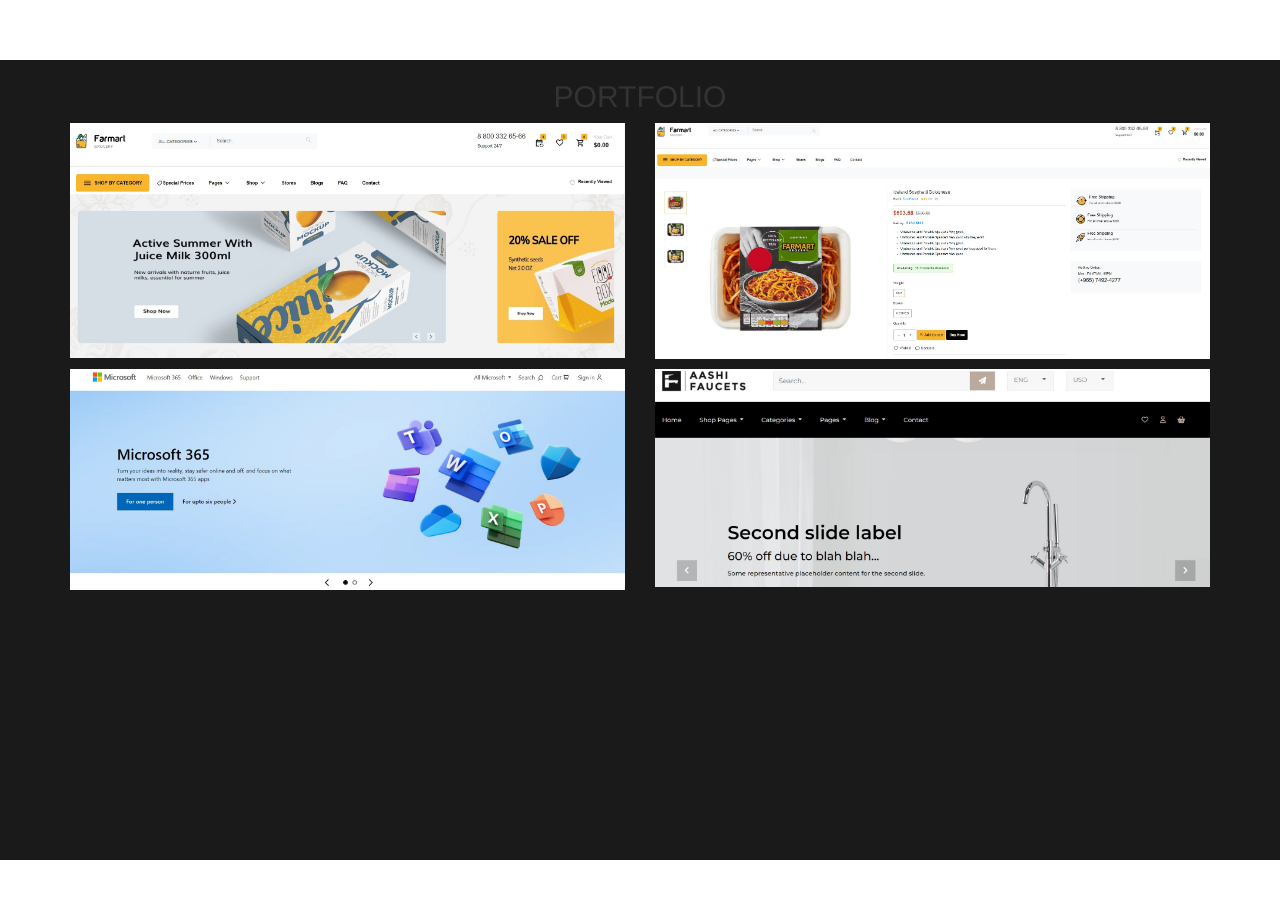
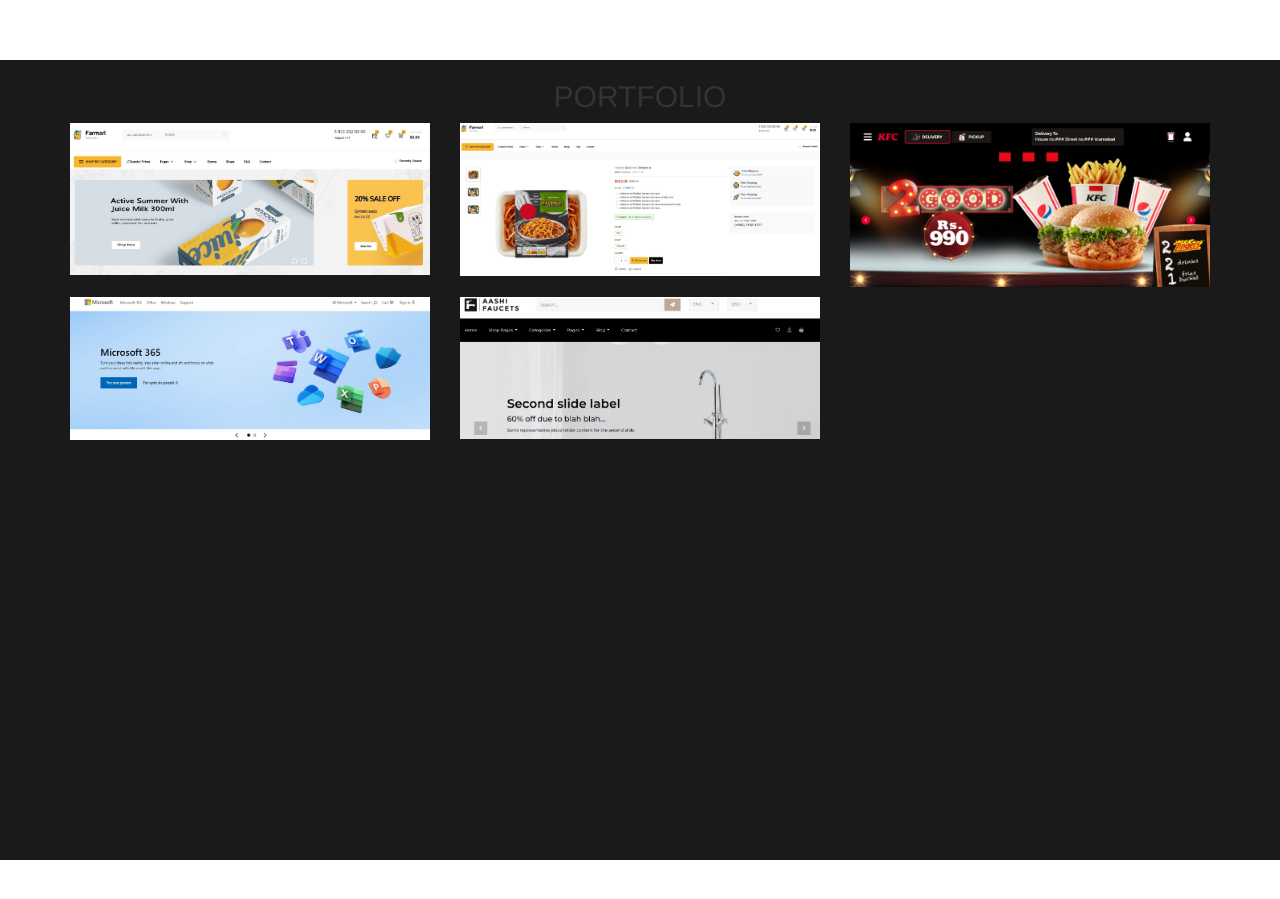
Before and after one commit to nawalnasarullah/my-portfolio, a website with bundled scripts: page index.html in a window 1280 px wide. Shown: the part 2340-3239 px from the top of the page. Built offline with nearby package versions, Linux system fonts and the light colour scheme; a small style sheet from the web is missing.

Commit message:
my-portfolio

```diff
--- a/index.html
+++ b/index.html
@@ -142,7 +142,7 @@
 						<div class="col-md-12">
 							<h2 class="wow bounce">PORTFOLIO</h2>
 						</div>
-						<div class="col-lg-6 col-xs-6 wow fadeIn" data-wow-delay="0.6s">
+						<div class="col-lg-4 col-xs-6 wow fadeIn" data-wow-delay="0.6s">
 							<a href="https://nawalnasarullah.github.io/farmart-project/" style="display: block;">
 								<div class="portfolio-thumb">
 									<img src="images/portfolio-img1.jpg" class="img-responsive" alt="portfolio img">
@@ -152,7 +152,7 @@
 								</div>
 							</a>
 						</div>
-						<div class="col-lg-6 col-xs-6 wow fadeIn" data-wow-delay="0.6s">
+						<div class="col-lg-4 col-xs-6 wow fadeIn" data-wow-delay="0.6s">
 							<a href="https://nawalnasarullah.github.io/farmart-project/product.html" style="display: block;">
 								<div class="portfolio-thumb">
 									<img src="images/portfolio-img2.jpg" class="img-responsive" alt="portfolio img">
@@ -162,8 +162,17 @@
 								</div>
 							</a>
 						</div>
-
-						<div class="col-lg-6 col-xs-6 wow fadeIn" data-wow-delay="0.6s" style="padding-top: 10px;">
+						<div class="col-lg-4 col-xs-6 wow fadeIn" data-wow-delay="0.6s">
+							<a href="https://nawalnasarullah.github.io/kfc-layout-bs/" style="display: block;">
+								<div class="portfolio-thumb">
+									<img src="images/portfolio-img5.jpg" class="img-responsive" alt="portfolio img">
+									<div class="portfolio-overlay">
+										<span><i class="fa fa-solid fa-arrow-up-right-from-square"></i></span>
+									</div>
+								</div>
+							</a>
+						</div>
+						<div class="col-lg-4 col-xs-6 wow fadeIn" data-wow-delay="0.6s" style="padding-top: 10px;">
 							<a href="https://nawalnasarullah.github.io/ms-layout-bs/" style="display: block;">
 								<div class="portfolio-thumb">
 									<img src="images/portfolio-img3.jpg" class="img-responsive" alt="portfolio img">
@@ -173,7 +182,7 @@
 								</div>
 							</a>
 						</div>
-						<div class="col-lg-6 col-xs-6 wow fadeIn" data-wow-delay="0.6s" style="padding-top: 10px;">
+						<div class="col-lg-4 col-xs-6 wow fadeIn" data-wow-delay="0.6s" style="padding-top: 10px;">
 							<a href="https://nawalnasarullah.github.io/aashi_faucets_layout/" style="display: block;">
 								<div class="portfolio-thumb">
 									<img src="images/portfolio-img4.jpg" class="img-responsive" alt="portfolio img">
@@ -183,6 +192,8 @@
 								</div>
 							</a>
 						</div>
+
+
 
 						<!-- Add more portfolio items as needed -->
 
```
Also changed, not shown: images/portfolio-img5.jpg (added).
